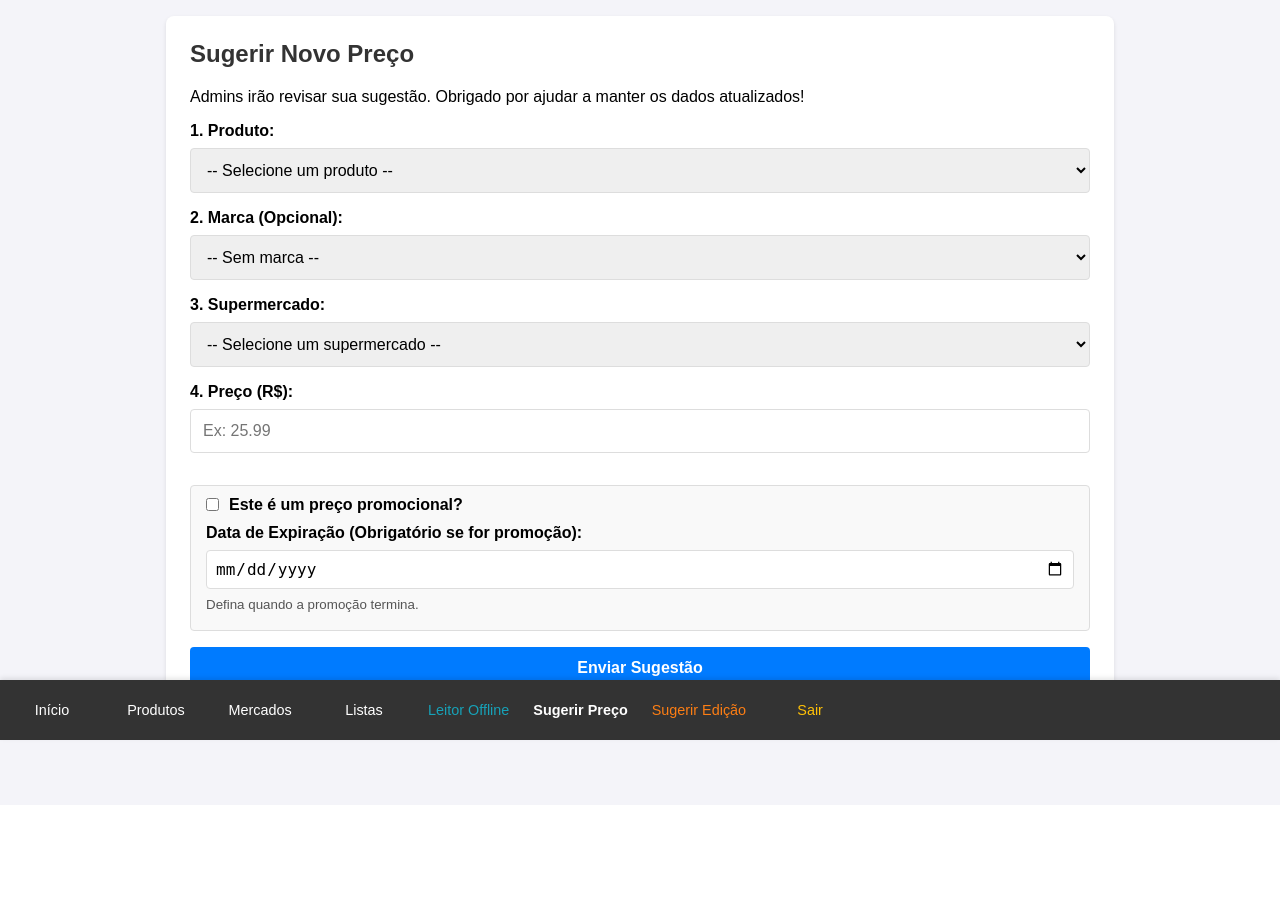
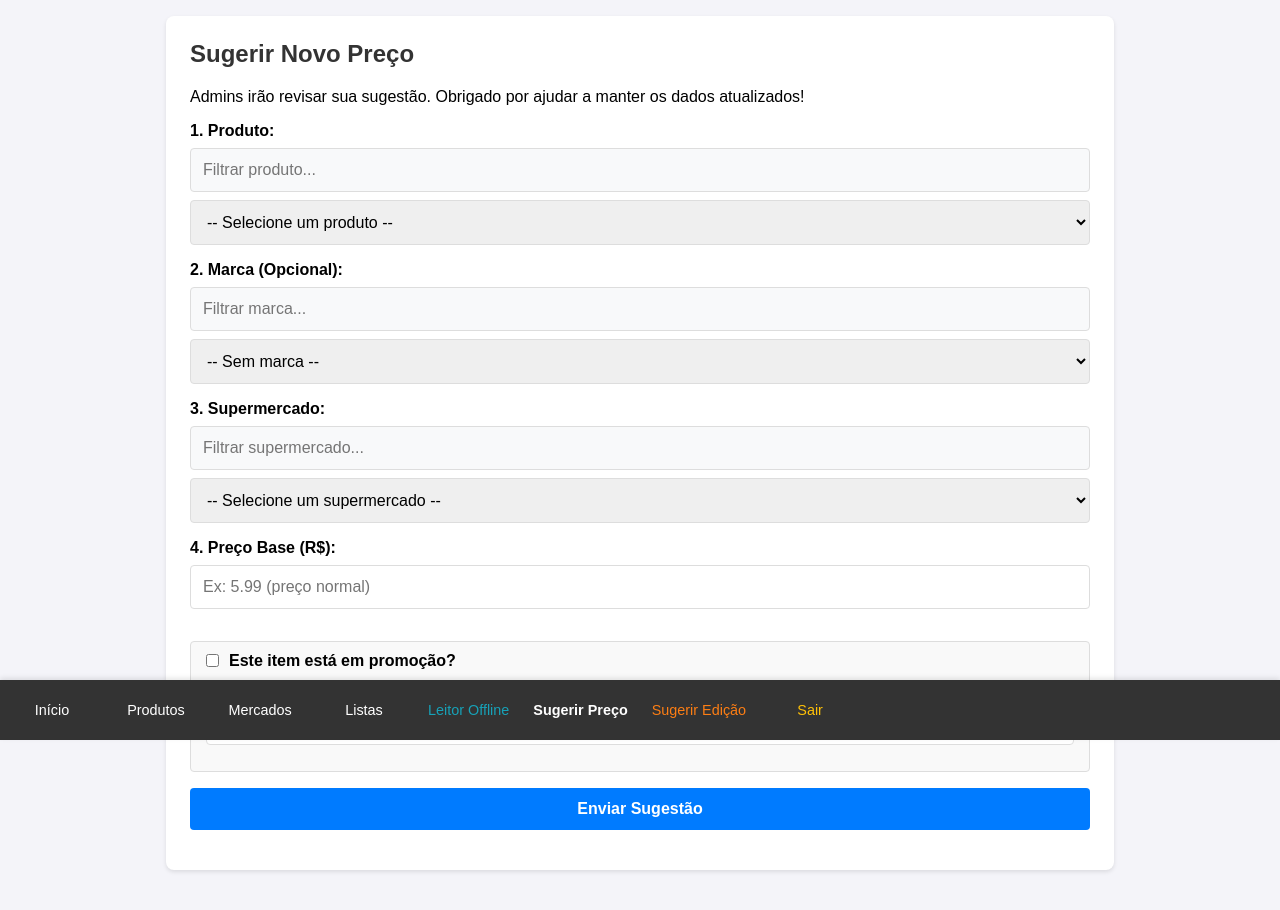
Before and after one commit to MestreUDK/PriceApp, a Flask app: page /sugerir-preco in a window 1280 px wide. Shown: the part 60-970 px from the top of the page. Before the commit the page ends 802 px from the top, so only its background shows below. Run offline with Flask 3, Linux system fonts and the light colour scheme; the visitor is signed in with stand-in values (Sample User, id 1); data that the repository does not hold is empty.

Commit message:
Atualizar o sugerir_preco.html

```diff
--- a/templates/sugerir_preco.html
+++ b/templates/sugerir_preco.html
@@ -6,46 +6,79 @@
 
     <form method="POST">
         <label for="produto">1. Produto:</label>
+        <input type="text" id="produto_filtro" placeholder="Filtrar produto..." style="margin-bottom: 0.5rem; background-color: #f8f9fa;">
         <select name="produto" id="produto" required>
-            <option value="" disabled selected>-- Selecione um produto --</option>
+        <option value="" disabled selected>-- Selecione um produto --</option>
             {% for produto in produtos %}
                 <option value="{{ produto.id }}">{{ produto.nome }}</option>
             {% endfor %}
         </select>
 
         <label for="marca">2. Marca (Opcional):</label>
+        <input type="text" id="marca_filtro" placeholder="Filtrar marca..." style="margin-bottom: 0.5rem; background-color: #f8f9fa;">
         <select name="marca" id="marca">
-            <option value="">-- Sem marca --</option>
+        <option value="">-- Sem marca --</option>
             {% for marca in marcas %}
                 <option value="{{ marca.id }}">{{ marca.nome }}</option>
             {% endfor %}
         </select>
 
         <label for="supermercado">3. Supermercado:</label>
+        <input type="text" id="supermercado_filtro" placeholder="Filtrar supermercado..." style="margin-bottom: 0.5rem; background-color: #f8f9fa;">
         <select name="supermercado" id="supermercado" required>
-            <option value="" disabled selected>-- Selecione um supermercado --</option>
+        <option value="" disabled selected>-- Selecione um supermercado --</option>
             {% for mercado in supermercados %}
                 <option value="{{ mercado.id }}">{{ mercado.nome }}</option>
             {% endfor %}
         </select>
 
-        <label for="valor">4. Preço (R$):</label>
-        <input type="number" step="0.01" name="valor" id="valor" placeholder="Ex: 25.99" required>
+        <label for="valor">4. Preço Base (R$):</label>
+        <input type="number" step="0.01" name="valor" id="valor" placeholder="Ex: 5.99 (preço normal)" required>
 
         <div style="margin: 1rem 0; padding: 10px 15px; border: 1px solid #ddd; border-radius: 4px; background-color: #f9f9f9;">
 
             <div style="display: flex; align-items: center; margin-bottom: 10px;">
-                <input type="checkbox" name="e_promocao" id="e_promocao" value="true"
+                <input type="checkbox" name="e_promocao" id="e_promocao"
                     style="width: auto; min-width: 0; margin: 0 10px 0 0;">
-                <label for="e_promocao" style="display: inline; font-weight: bold; margin: 0; padding: 0;">Este é um preço promocional?</label>
+                <label for="e_promocao" style="display: inline; font-weight: bold; margin: 0; padding: 0;">Este item está em promoção?</label>
             </div>
 
             <label for="data_expiracao" style="margin-top: 10px;">Data de Expiração (Obrigatório se for promoção):</label>
             <input type="date" name="data_expiracao" id="data_expiracao" style="padding: 0.5rem;">
-            <small style="display: block; margin-top: -0.5rem; margin-bottom: 0.5rem; color: #555;">
-                Defina quando a promoção termina.
-            </small>
+
+            <div id="promo_fields" style="display: none; margin-top: 1rem; border-top: 1px dashed #ccc; padding-top: 1rem;">
+                <label>Tipo de Promoção:</label>
+                <div style="margin-bottom: 1rem;">
+                    <input type="radio" name="promo_tipo" id="promo_unidade" value="unidade" checked style="width: auto; min-width: 0; margin-right: 5px;">
+                    <label for="promo_unidade" style="font-weight: normal; margin-right: 15px;">Preço Reduzido (Ex: De R$5 por R$3.99)</label>
+                </div>
+                <div style="margin-bottom: 1rem;">
+                    <input type="radio" name="promo_tipo" id="promo_quantidade" value="quantidade" style="width: auto; min-width: 0; margin-right: 5px;">
+                    <label for="promo_quantidade" style="font-weight: normal;">Quantidade (Ex: 3 por R$10)</label>
+                </div>
+
+                <div id="campos_promo_unidade" style="display: block;">
+                    <label for="promo_unidade_valor">Novo Preço da Unidade (R$):</label>
+                    <input type="number" step="0.01" name="promo_unidade_valor" id="promo_unidade_valor" placeholder="Ex: 3.99">
+                </div>
+
+                <div id="campos_promo_quantidade" style="display: none;">
+                    <label for="promo_qtd_necessaria">Quantidade de Itens (Ex: 3):</label>
+                    <input type="number" step="1" name="promo_qtd_necessaria" id="promo_qtd_necessaria" placeholder="Ex: 3">
+
+                    <label for="promo_qtd_valor">Valor Total (R$) (Ex: 10.00):</label>
+                    <input type="number" step="0.01" name="promo_qtd_valor" id="promo_qtd_valor" placeholder="Ex: 10.00">
+                </div>
+            </div>
         </div>
         <button type="submit">Enviar Sugestão</button>
     </form>
+
+<script>
+document.addEventListener('DOMContentLoaded', () => {
+    setupSelectFilter('produto_filtro', 'produto');
+    setupSelectFilter('marca_filtro', 'marca');
+    setupSelectFilter('supermercado_filtro', 'supermercado');
+});
+</script>
 {% endblock %}
```
